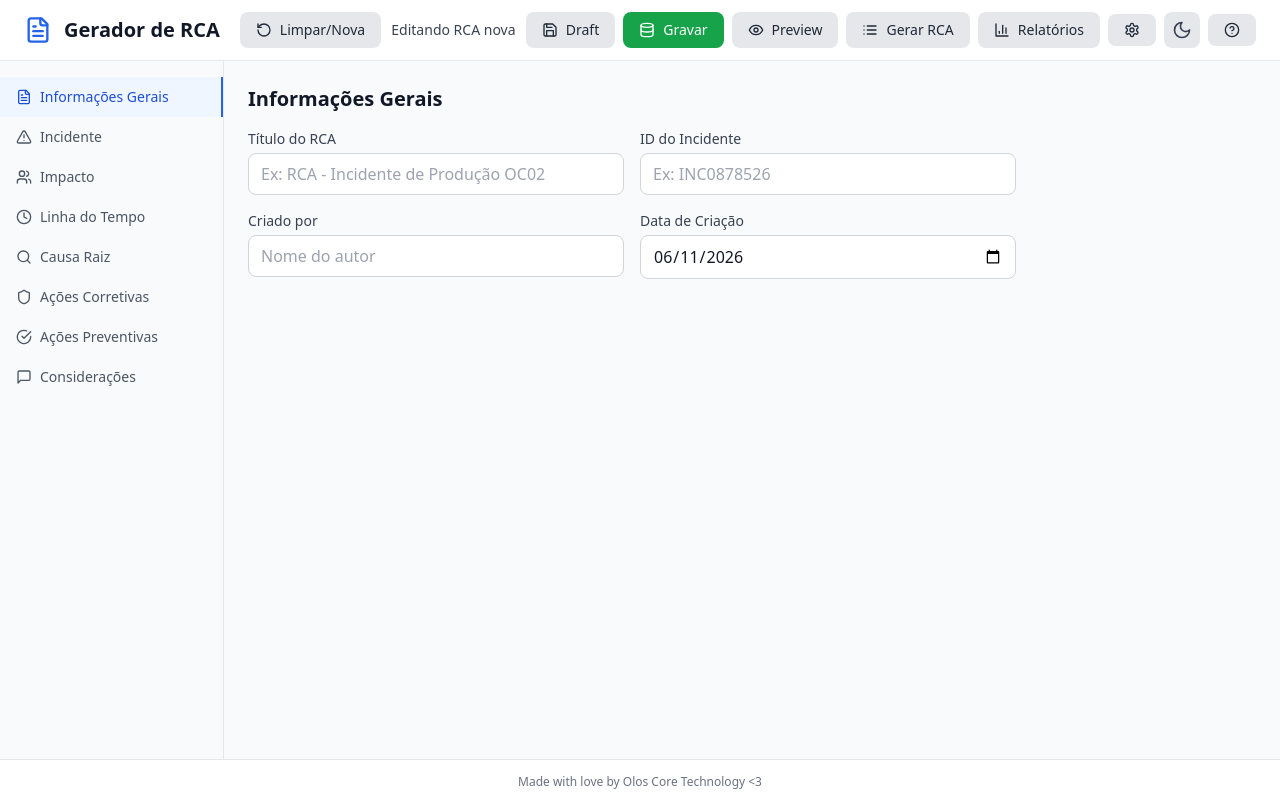
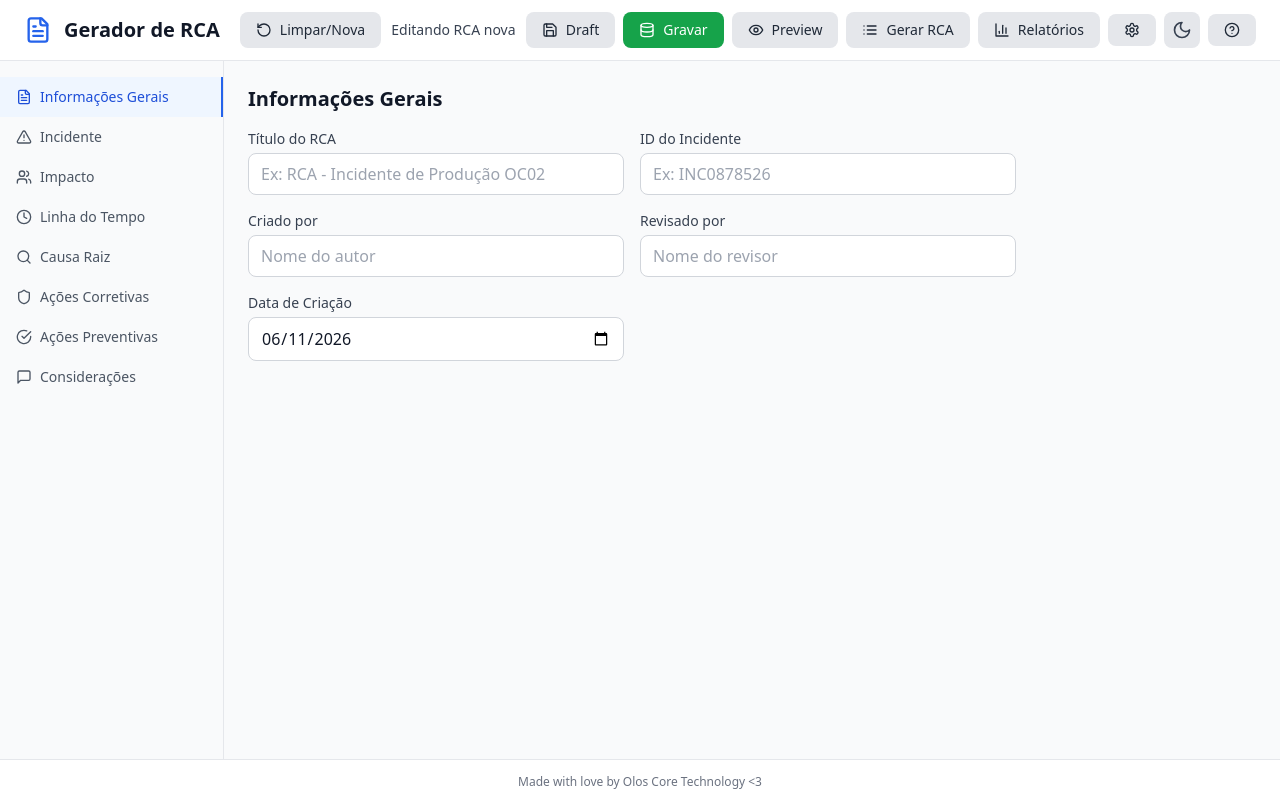
Before and after one commit to fabioferreira-olos/myapps, a React (Vite) app in the folder GeradorRCA/: page / in a window 1280 px wide. Built offline with nearby package versions, Linux system fonts and the light colour scheme.

Commit message:
feat: adicionar campo 'Revisado por' na seção Informações Gerais

```diff
--- a/GeradorRCA/src/components/RCAForm.tsx
+++ b/GeradorRCA/src/components/RCAForm.tsx
@@ -98,6 +98,16 @@ export default function RCAForm() {
                   onChange={(e) => updateField('createdBy', e.target.value)}
                   className="input-field"
                   placeholder="Nome do autor"
+                />
+              </div>
+              <div>
+                <label className="label">Revisado por</label>
+                <input
+                  type="text"
+                  value={doc.reviewedBy}
+                  onChange={(e) => updateField('reviewedBy', e.target.value)}
+                  className="input-field"
+                  placeholder="Nome do revisor"
                 />
               </div>
               <div>
--- a/GeradorRCA/src/context/RCAContext.tsx
+++ b/GeradorRCA/src/context/RCAContext.tsx
@@ -11,6 +11,7 @@ function createEmptyRCA(): RCADocument {
     title: '',
     createdAt: new Date().toISOString().split('T')[0],
     createdBy: '',
+    reviewedBy: '',
     incidentId: '',
     description: '',
     startDate: '',
--- a/GeradorRCA/src/types/rca.ts
+++ b/GeradorRCA/src/types/rca.ts
@@ -19,6 +19,7 @@ export interface RCADocument {
   title: string;
   createdAt: string;
   createdBy: string;
+  reviewedBy: string;
 
   // Incident Info
   incidentId: string;
```
